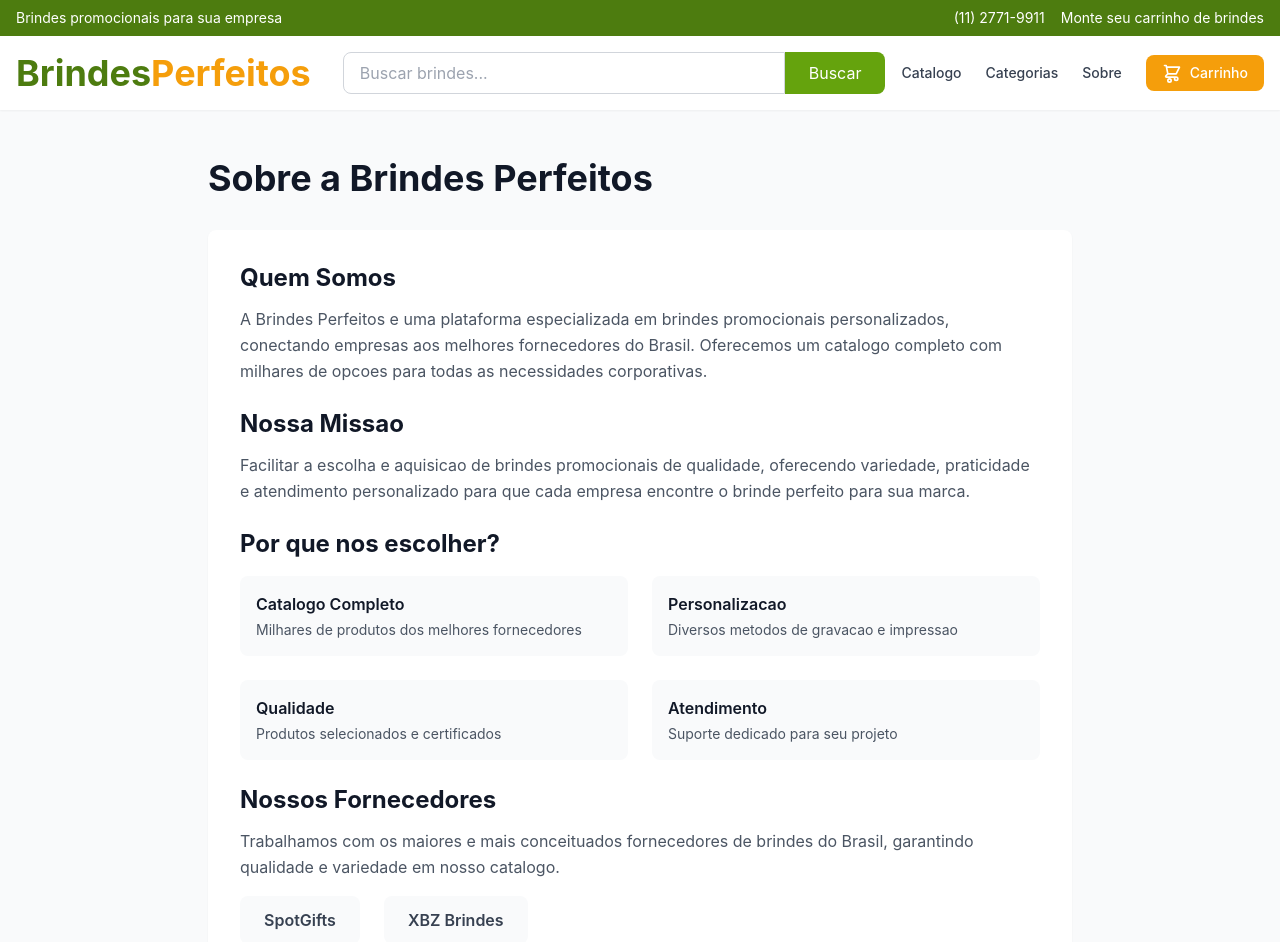
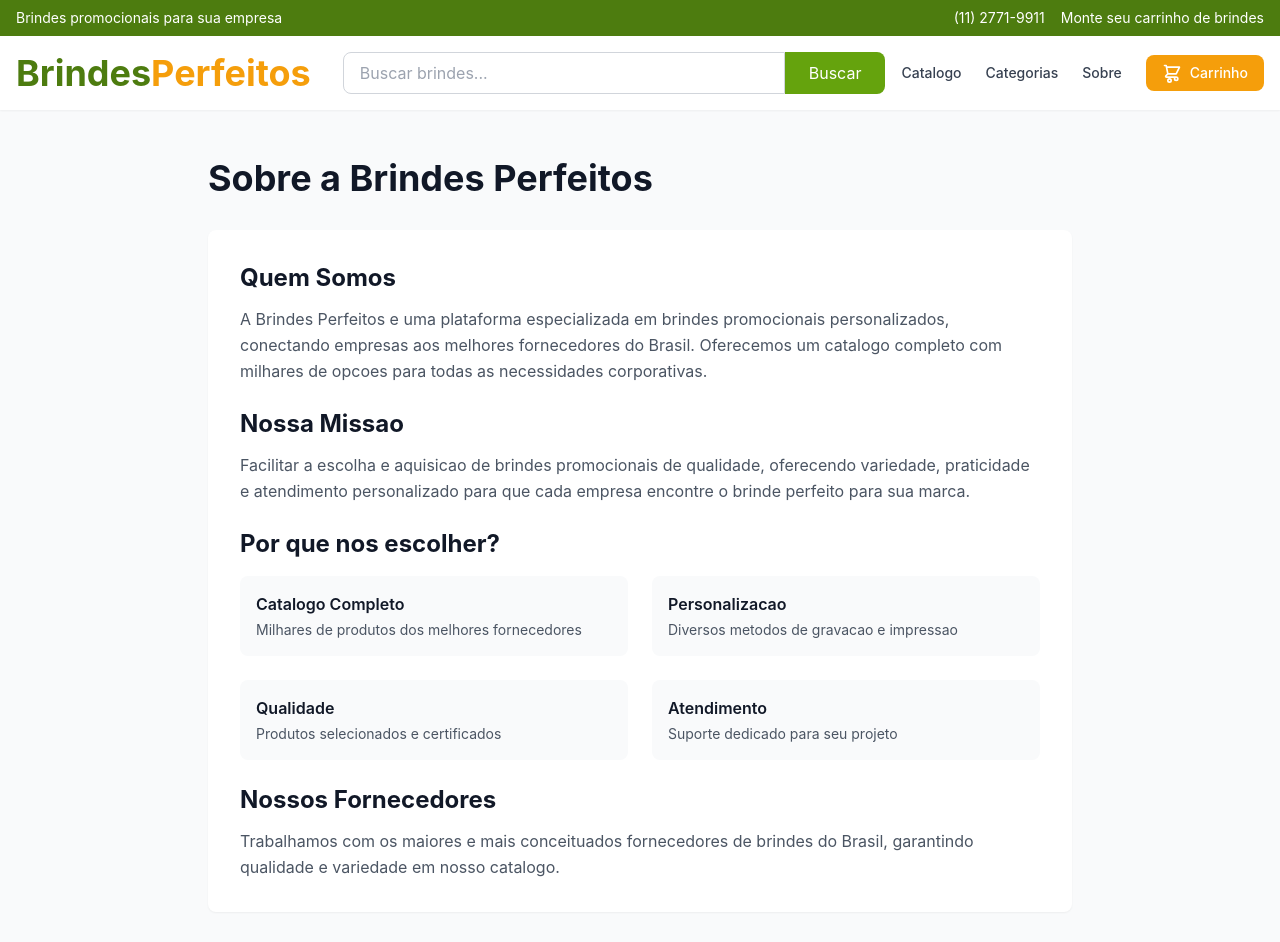
Before and after one commit to anirudhatalmale6-alt/brindes-perfeitos, a Next.js app: page /sobre in a window 1280 px wide. Shown: the top 942 px of the page. Built offline with nearby package versions, Linux system fonts and the light colour scheme.

Commit message:
Remove supplier names (SpotGifts, XBZ Brindes) from about page

```diff
--- a/app/sobre/page.tsx
+++ b/app/sobre/page.tsx
@@ -48,18 +48,10 @@ export default function SobrePage() {
 
             <section>
               <h2 className="text-2xl font-bold text-gray-900 mb-3">Nossos Fornecedores</h2>
-              <p className="text-gray-600 leading-relaxed mb-4">
+              <p className="text-gray-600 leading-relaxed">
                 Trabalhamos com os maiores e mais conceituados fornecedores de brindes do Brasil,
                 garantindo qualidade e variedade em nosso catalogo.
               </p>
-              <div className="flex gap-6 flex-wrap">
-                <div className="bg-gray-50 px-6 py-3 rounded-lg">
-                  <span className="font-semibold text-gray-700">SpotGifts</span>
-                </div>
-                <div className="bg-gray-50 px-6 py-3 rounded-lg">
-                  <span className="font-semibold text-gray-700">XBZ Brindes</span>
-                </div>
-              </div>
             </section>
           </div>
 
```
